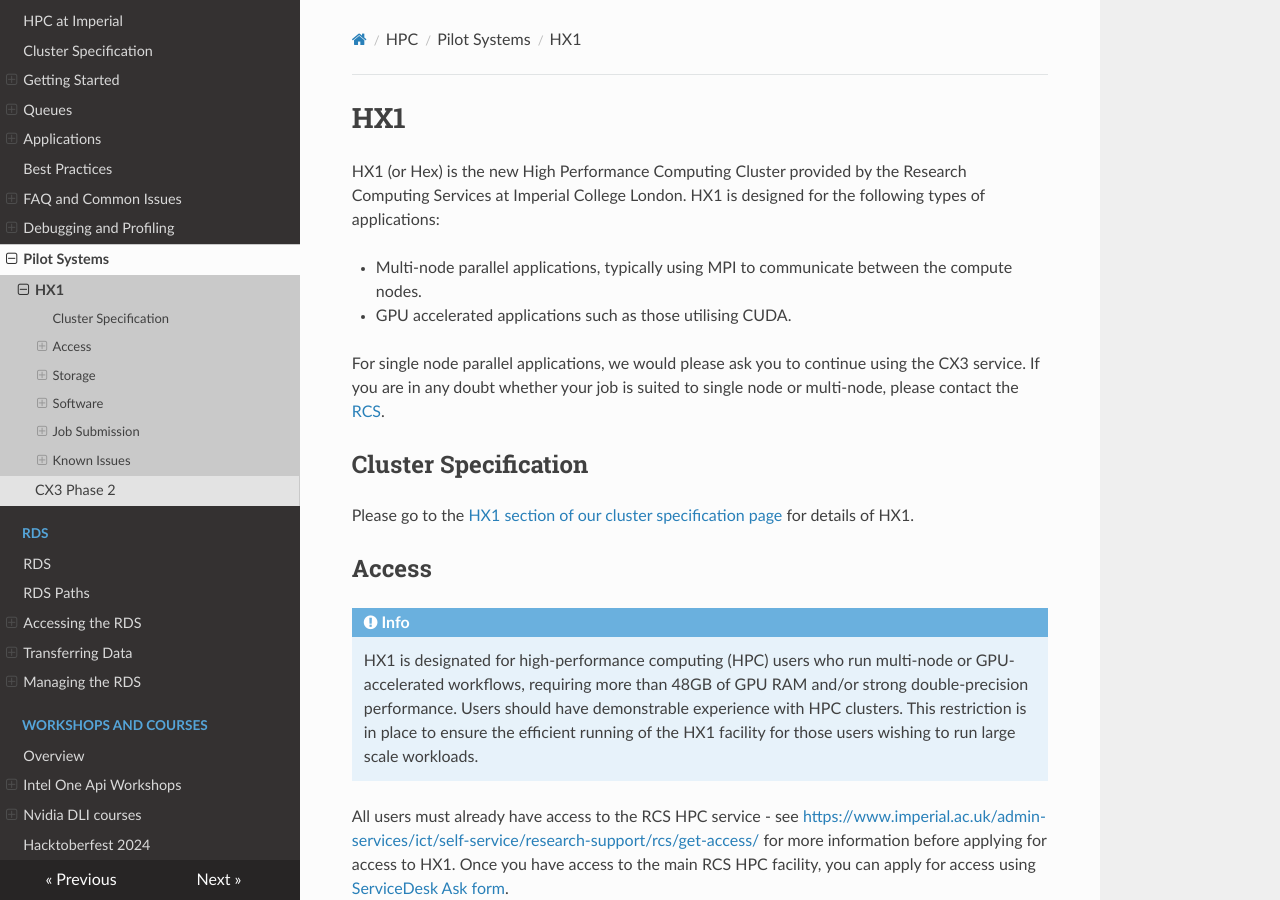
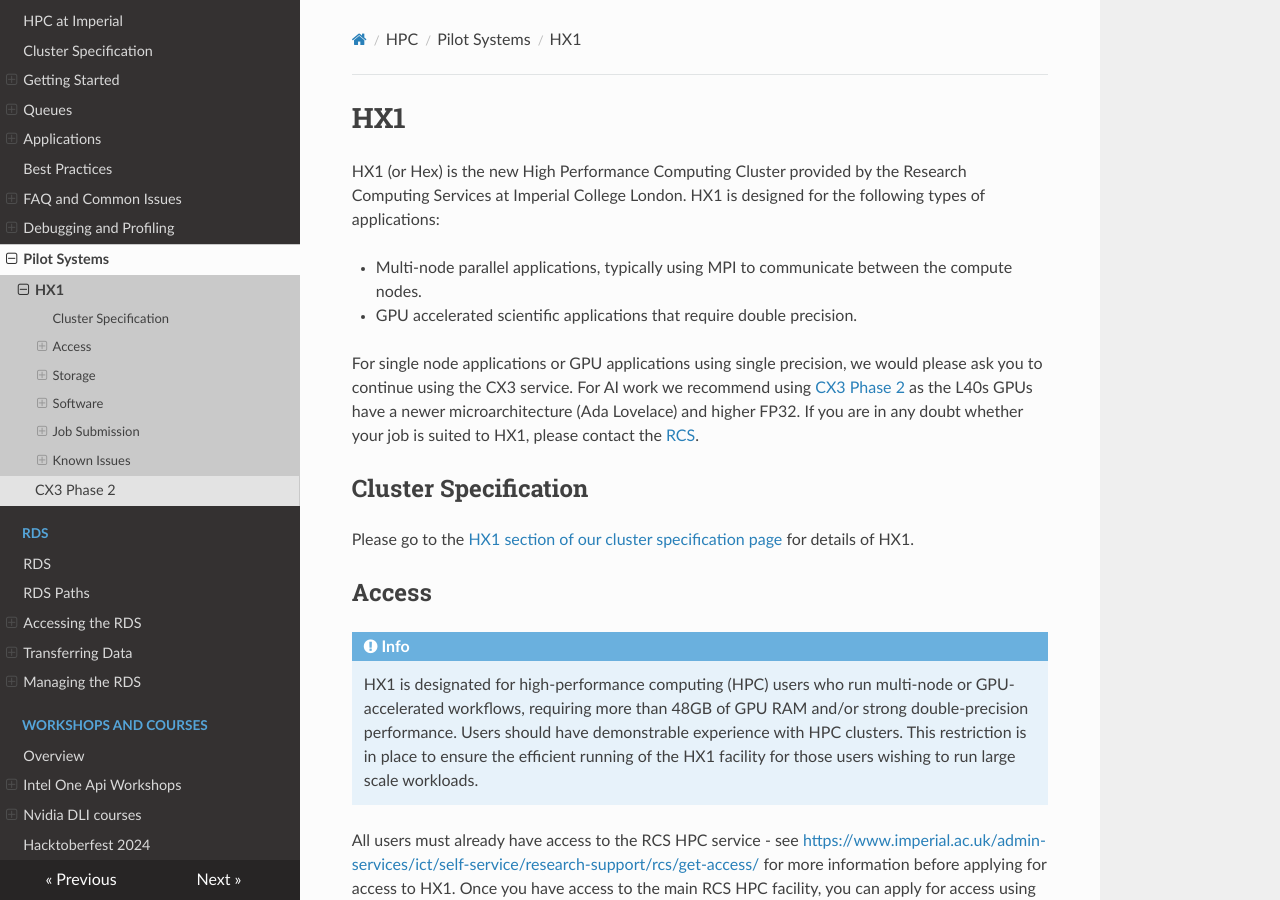
Before and after one commit to ImperialCollegeLondon/icl-rcs-user-guide, an MkDocs documentation site: the page built from docs/hpc/pilot/hx1.md, in a window 1280 px wide and 900 px high. Built offline with MkDocs 1.6.1, drawn with Linux system fonts in a browser that asks for light colours; nearby versions of some CDN libraries.

Commit message:
Update hx1 usage expectations

```diff
--- a/docs/hpc/pilot/hx1.md
+++ b/docs/hpc/pilot/hx1.md
@@ -3,9 +3,9 @@
 HX1 (or Hex) is the new High Performance Computing Cluster provided by the Research Computing Services at Imperial College London. HX1 is designed for the following types of applications:
 
 * Multi-node parallel applications, typically using MPI to communicate between the compute nodes.
-* GPU accelerated applications such as those utilising CUDA.
+* GPU accelerated scientific applications that require double precision.
 
-For single node parallel applications, we would please ask you to continue using the CX3 service. If you are in any doubt whether your job is suited to single node or multi-node, please contact the [RCS](../../support/index.md).
+For single node applications or GPU applications using single precision, we would please ask you to continue using the CX3 service. For AI work we recommend using [CX3 Phase 2](./cx3-phase2.md) as the L40s GPUs have a newer microarchitecture (Ada Lovelace) and higher FP32. If you are in any doubt whether your job is suited to HX1, please contact the [RCS](../../support/index.md).
 
 ## Cluster Specification
 
```
